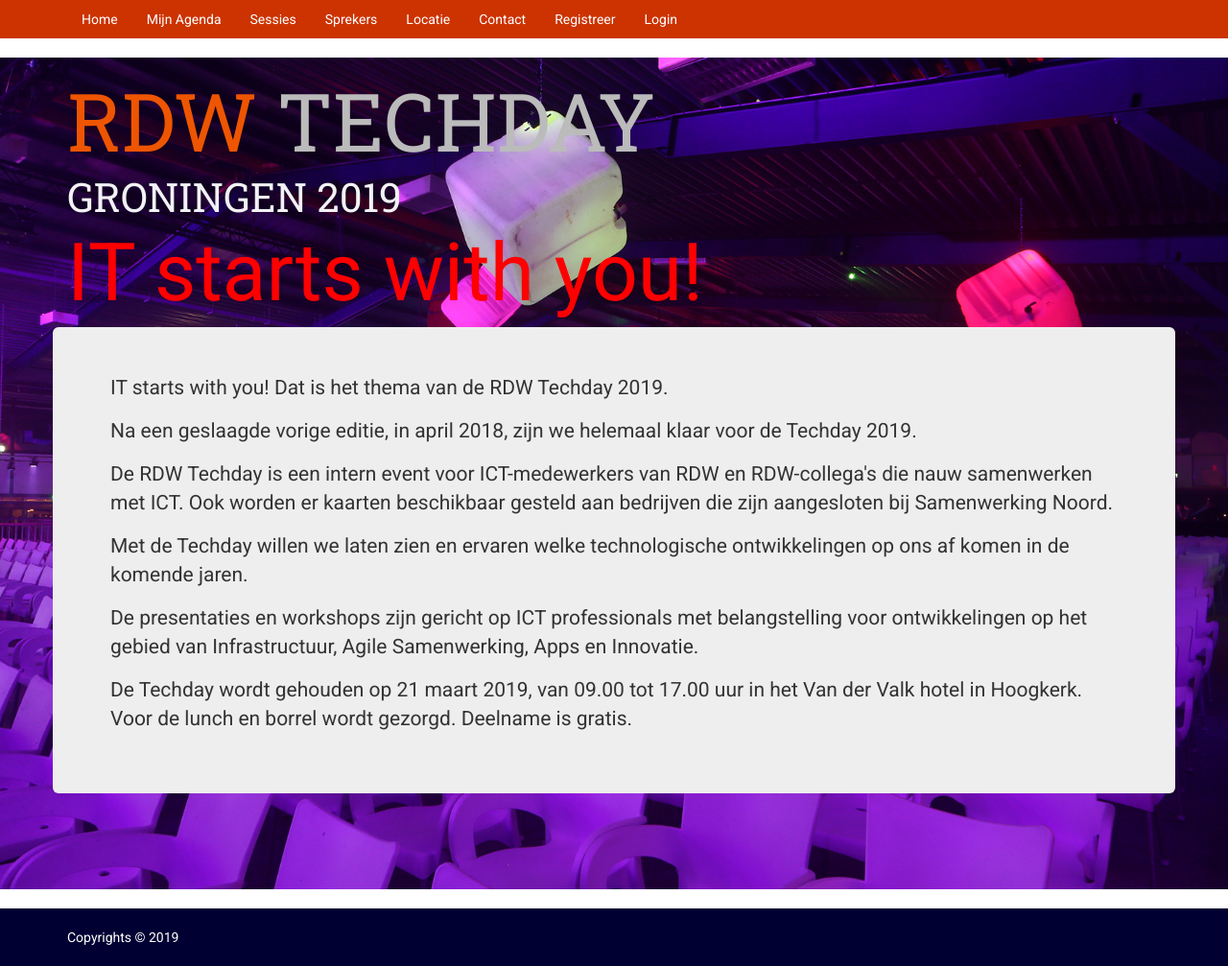
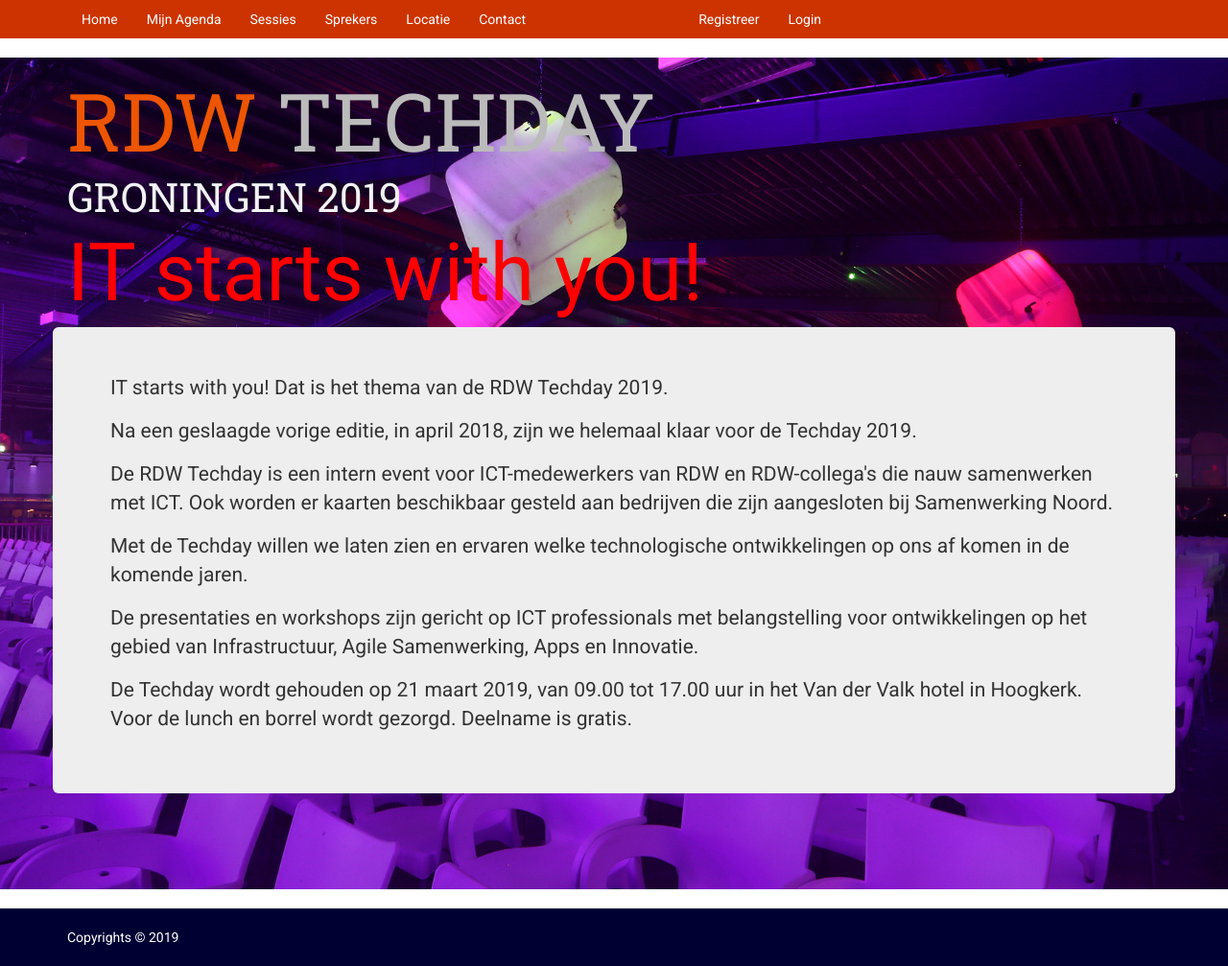
Before and after one commit to rdwtechday/rdwtechday2019, a Jekyll site: the page built from index.md, in a window 1280 px wide and 1007 px high. Shown: the whole window at 96% size. Built offline with Jekyll 4.4.1, drawn with Linux system fonts in a browser that asks for light colours; nearby versions of some CDN libraries; comment, search, counter and statistics services are not loaded.

Commit message:
Menu layout aanpassing

```diff
--- a/_includes/nav.html
+++ b/_includes/nav.html
@@ -17,8 +17,7 @@
 				<li><a href="https://rdwtechday.nl/sprekers.html">Sprekers</a></li>
 				<li><a href="https://rdwtechday.nl/locatie.html">Locatie</a></li>
 				<li><a href="https://rdwtechday.nl/about">Contact</a></li>
-				&nbsp;&nbsp;&nbsp;
-				<li><a href="https://rdwtechdayweb-o.azurewebsites.net/Account/Register">Registreer</a></li>
+				<li class="menusplit"><a href="https://rdwtechdayweb-o.azurewebsites.net/Account/Register">Registreer</a></li>
                 <li><a href="https://rdwtechdayweb-o.azurewebsites.net/Account/Login">Login</a></li>
             </ul>
         </div>
--- a/assets/override-bootstrap-responsive.css
+++ b/assets/override-bootstrap-responsive.css
@@ -17,6 +17,10 @@
 
 a:hover {
     color: #003;
+}
+
+.menusplit {
+	margin-left: 150px;
 }
 
 .media-object {
```
